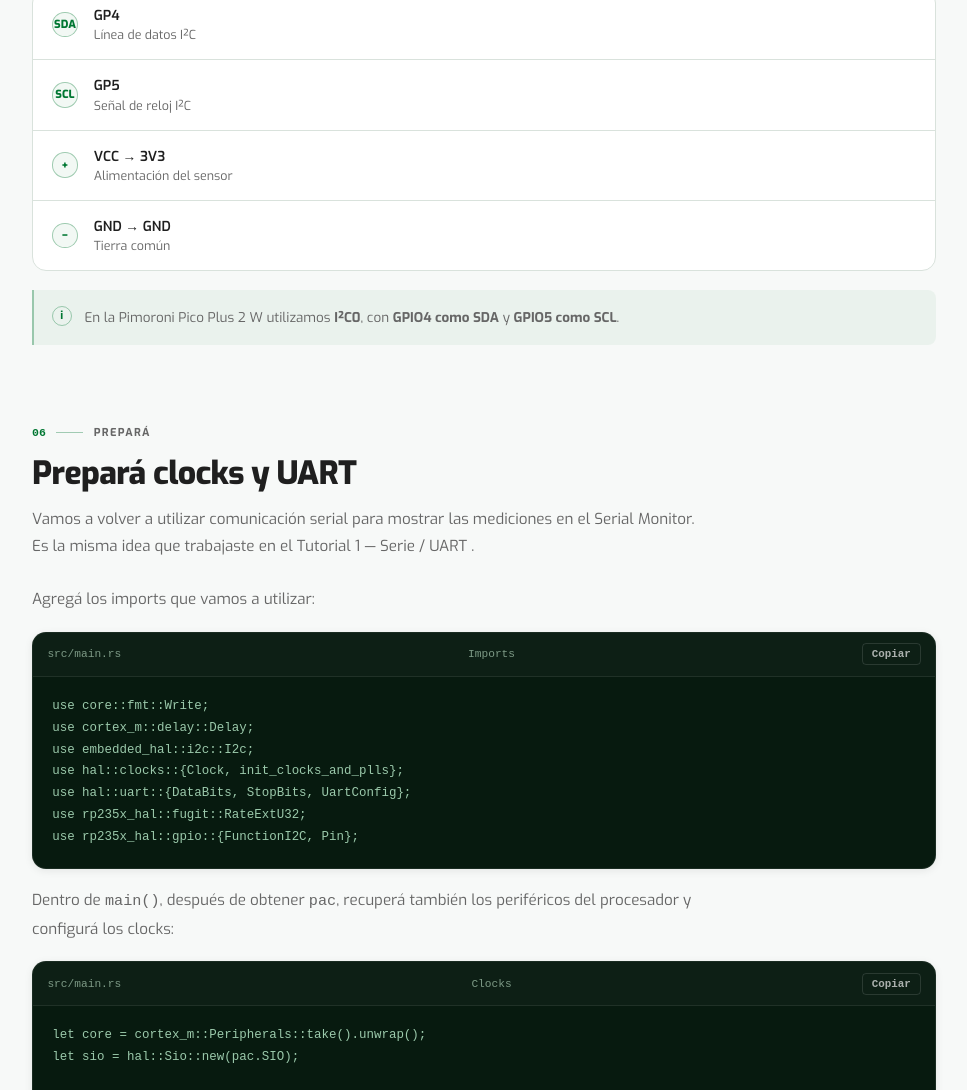
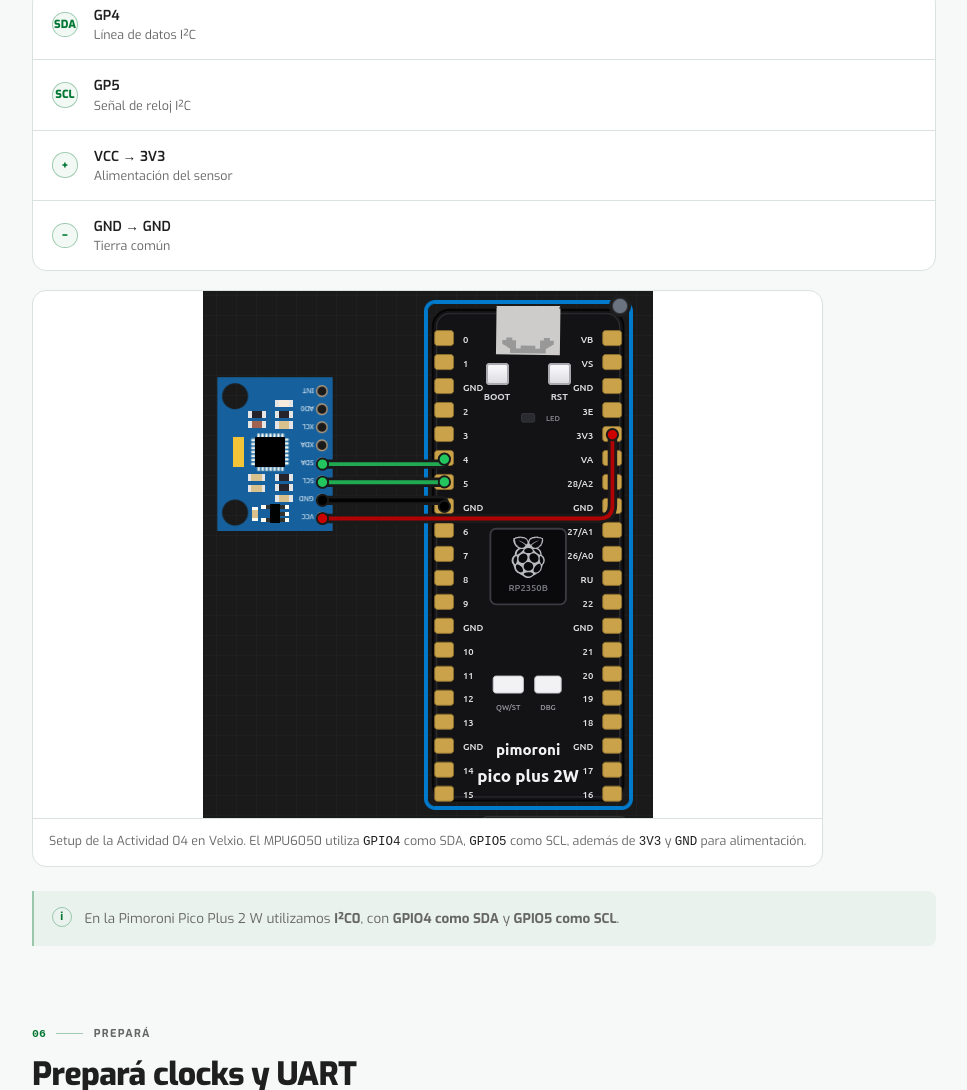
Before and after one commit to invap/mini-lab, a plain HTML site: page pages/actividades/actividad-04/index.html in a window 1280 px wide. Shown: the part 3032-4122 px from the top of the page, without its empty margins (296-1263 px from the left). Drawn offline with Linux system fonts and the light colour scheme.

Commit message:
feat: agregue setup de Velxio a actividad 04

```diff
--- a/pages/actividades/actividad-04/index.html
+++ b/pages/actividades/actividad-04/index.html
@@ -930,6 +930,20 @@ let mut button = pins.gpio14.into_pull_up_input();</code></pre>
                             </div>
                         </div>
 
+                        <figure class="activity-figure">
+                            <img
+                                class="activity-figure__image"
+                                src="../../../assets/images/actividades/actividad-04/velxio-setup.png"
+                                alt="Setup de la Actividad 04 en Velxio con un MPU6050 conectado por I2C a la Pimoroni Pico Plus 2 W"
+                            />
+
+                            <figcaption class="activity-figure__caption">
+                                Setup de la Actividad 04 en Velxio. El MPU6050 utiliza
+                                <code>GPIO4</code> como SDA, <code>GPIO5</code> como SCL,
+                                además de <code>3V3</code> y <code>GND</code> para alimentación.
+                            </figcaption>
+                        </figure>
+
                         <aside class="activity-note">
                             <span
                                 class="activity-note__icon"
```
Also changed, not shown: assets/images/actividades/actividad-04/velxio-setup.png (added).
